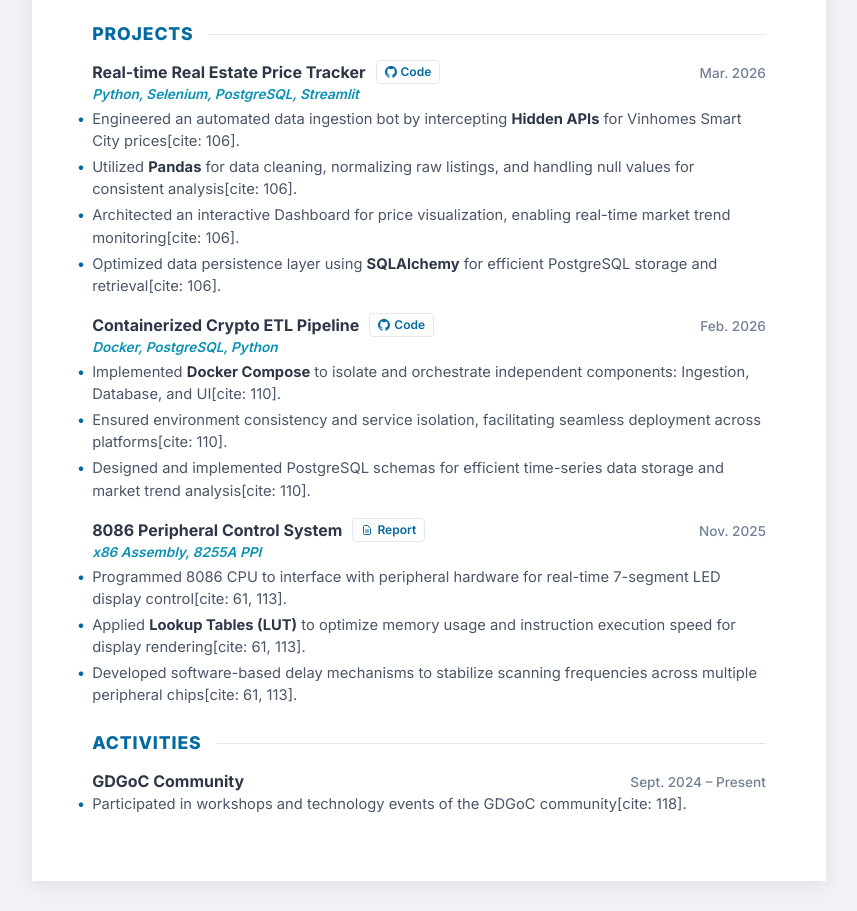
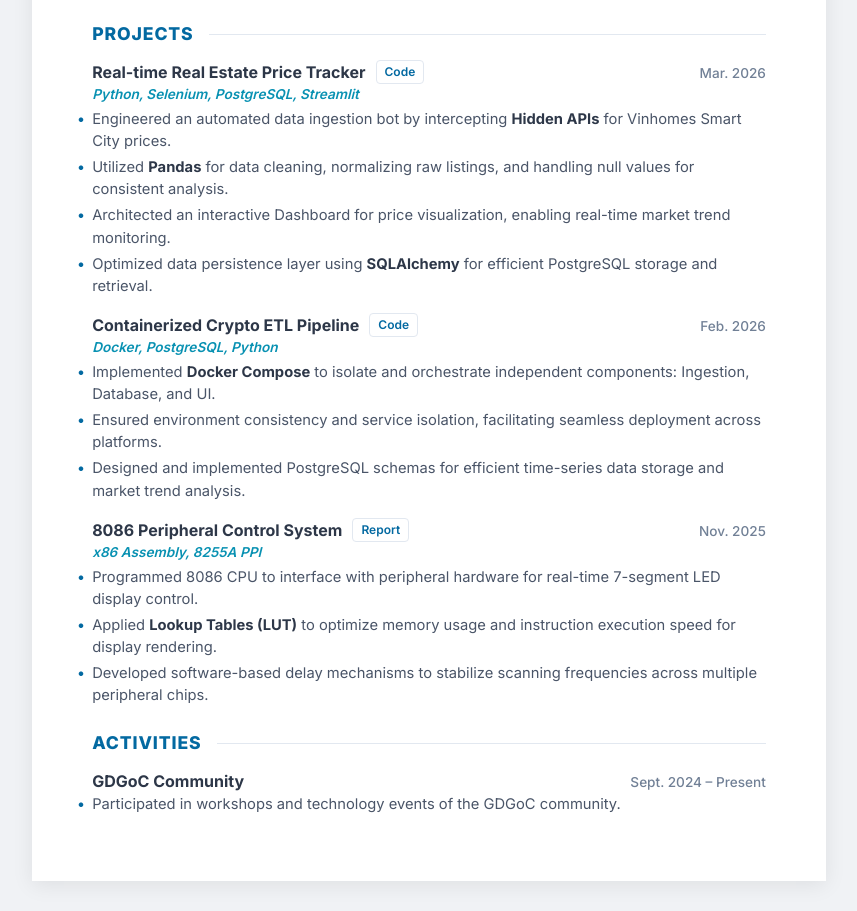
Before and after one commit to nguyenphucptitd24/NguyenPhucCV_VDT2026, a plain HTML site: page index.html in a window 1280 px wide. Shown: the part 518-1429 px from the top of the page, without its empty margins (211-1068 px from the left). Drawn offline with nearby package versions, Linux system fonts and the light colour scheme.

Commit message:
fourth commit

```diff
--- a/index.html
+++ b/index.html
@@ -143,7 +143,7 @@
                     <span class="date-location">Aug. 2024 – Present</span>
                 </div>
                 <div class="flex justify-between items-baseline italic text-gray-700 text-sm mb-2">
-                    <span>Bachelor of Information Technology (GPA: 3.28 / 4.0)</span>
+                    <span>Talent Program - Bachelor of IT (GPA: 3.28 / 4.0)</span>
                     <span class="date-location">Hanoi, Vietnam</span>
                 </div>
                 <ul>
@@ -176,7 +176,6 @@
                     <div class="flex items-center">
                         <span>Real-time Real Estate Price Tracker</span>
                         <a href="https://github.com/nguyenphucptitd24/VDT-Bds_Price" target="_blank" class="project-link">
-                            <svg class="w-3 h-3" fill="currentColor" viewBox="0 0 24 24"><path d="M12 0c-6.626 0-12 5.373-12 12 0 5.302 3.438 9.8 8.207 11.387.599.111.793-.261.793-.577v-2.234c-3.338.726-4.041-1.416-4.041-1.416-.546-1.387-1.333-1.756-1.333-1.756-1.089-.745.083-.729.083-.729 1.205.084 1.839 1.237 1.839 1.237 1.07 1.834 2.807 1.304 3.492.997.107-.775.418-1.305.762-1.604-2.665-.305-5.467-1.334-5.467-5.931 0-1.311.469-2.381 1.236-3.221-.124-.303-.535-1.524.117-3.176 0 0 1.008-.322 3.301 1.23.957-.266 1.983-.399 3.003-.404 1.02.005 2.047.138 3.006.404 2.291-1.552 3.297-1.23 3.297-1.23.653 1.653.242 2.874.118 3.176.77.84 1.235 1.911 1.235 3.221 0 4.609-2.807 5.624-5.479 5.921.43.372.823 1.102.823 2.222v3.293c0 .319.192.694.801.576 4.765-1.589 8.199-6.086 8.199-11.386 0-6.627-5.373-12-12-12z"/></svg>
                             Code
                         </a>
                     </div>
@@ -184,10 +183,10 @@
                 </div>
                 <div class="tech-stack mb-1">Python, Selenium, PostgreSQL, Streamlit</div>
                 <ul>
-                    <li>Engineered an automated data ingestion bot by intercepting <strong>Hidden APIs</strong> for Vinhomes Smart City prices[cite: 106].</li>
-                    <li>Utilized <strong>Pandas</strong> for data cleaning, normalizing raw listings, and handling null values for consistent analysis[cite: 106].</li>
-                    <li>Architected an interactive Dashboard for price visualization, enabling real-time market trend monitoring[cite: 106].</li>
-                    <li>Optimized data persistence layer using <strong>SQLAlchemy</strong> for efficient PostgreSQL storage and retrieval[cite: 106].</li>
+                    <li>Engineered an automated data ingestion bot by intercepting <strong>Hidden APIs</strong> for Vinhomes Smart City prices.</li>
+                    <li>Utilized <strong>Pandas</strong> for data cleaning, normalizing raw listings, and handling null values for consistent analysis.</li>
+                    <li>Architected an interactive Dashboard for price visualization, enabling real-time market trend monitoring.</li>
+                    <li>Optimized data persistence layer using <strong>SQLAlchemy</strong> for efficient PostgreSQL storage and retrieval.</li>
                 </ul>
             </div>
 
@@ -196,7 +195,6 @@
                     <div class="flex items-center">
                         <span>Containerized Crypto ETL Pipeline</span>
                         <a href="https://github.com/nguyenphucptitd24/vdt-crypto-etl" target="_blank" class="project-link">
-                            <svg class="w-3 h-3" fill="currentColor" viewBox="0 0 24 24"><path d="M12 0c-6.626 0-12 5.373-12 12 0 5.302 3.438 9.8 8.207 11.387.599.111.793-.261.793-.577v-2.234c-3.338.726-4.041-1.416-4.041-1.416-.546-1.387-1.333-1.756-1.333-1.756-1.089-.745.083-.729.083-.729 1.205.084 1.839 1.237 1.839 1.237 1.07 1.834 2.807 1.304 3.492.997.107-.775.418-1.305.762-1.604-2.665-.305-5.467-1.334-5.467-5.931 0-1.311.469-2.381 1.236-3.221-.124-.303-.535-1.524.117-3.176 0 0 1.008-.322 3.301 1.23.957-.266 1.983-.399 3.003-.404 1.02.005 2.047.138 3.006.404 2.291-1.552 3.297-1.23 3.297-1.23.653 1.653.242 2.874.118 3.176.77.84 1.235 1.911 1.235 3.221 0 4.609-2.807 5.624-5.479 5.921.43.372.823 1.102.823 2.222v3.293c0 .319.192.694.801.576 4.765-1.589 8.199-6.086 8.199-11.386 0-6.627-5.373-12-12-12z"/></svg>
                             Code
                         </a>
                     </div>
@@ -204,9 +202,9 @@
                 </div>
                 <div class="tech-stack mb-1">Docker, PostgreSQL, Python</div>
                 <ul>
-                    <li>Implemented <strong>Docker Compose</strong> to isolate and orchestrate independent components: Ingestion, Database, and UI[cite: 110].</li>
-                    <li>Ensured environment consistency and service isolation, facilitating seamless deployment across platforms[cite: 110].</li>
-                    <li>Designed and implemented PostgreSQL schemas for efficient time-series data storage and market trend analysis[cite: 110].</li>
+                    <li>Implemented <strong>Docker Compose</strong> to isolate and orchestrate independent components: Ingestion, Database, and UI.</li>
+                    <li>Ensured environment consistency and service isolation, facilitating seamless deployment across platforms.</li>
+                    <li>Designed and implemented PostgreSQL schemas for efficient time-series data storage and market trend analysis.</li>
                 </ul>
             </div>
 
@@ -215,7 +213,6 @@
                     <div class="flex items-center">
                         <span>8086 Peripheral Control System</span>
                         <a href="https://drive.google.com/file/d/1NKGsbN4DTDchs1d-xdJEul8otOOXbew6/view?usp=sharing" target="_blank" class="project-link">
-                            <svg class="w-3 h-3" fill="none" stroke="currentColor" viewBox="0 0 24 24"><path stroke-linecap="round" stroke-linejoin="round" stroke-width="2" d="M9 12h6m-6 4h6m2 5H7a2 2 0 01-2-2V5a2 2 0 012-2h5.586a1 1 0 01.707.293l5.414 5.414a1 1 0 01.293.707V19a2 2 0 01-2 2z"></path></svg>
                             Report
                         </a>
                     </div>
@@ -223,9 +220,9 @@
                 </div>
                 <div class="tech-stack mb-1">x86 Assembly, 8255A PPI</div>
                 <ul>
-                    <li>Programmed 8086 CPU to interface with peripheral hardware for real-time 7-segment LED display control[cite: 61, 113].</li>
-                    <li>Applied <strong>Lookup Tables (LUT)</strong> to optimize memory usage and instruction execution speed for display rendering[cite: 61, 113].</li>
-                    <li>Developed software-based delay mechanisms to stabilize scanning frequencies across multiple peripheral chips[cite: 61, 113].</li>
+                    <li>Programmed 8086 CPU to interface with peripheral hardware for real-time 7-segment LED display control.</li>
+                    <li>Applied <strong>Lookup Tables (LUT)</strong> to optimize memory usage and instruction execution speed for display rendering.</li>
+                    <li>Developed software-based delay mechanisms to stabilize scanning frequencies across multiple peripheral chips.</li>
                 </ul>
             </div>
         </section>
@@ -241,7 +238,7 @@
                     <span class="date-location">Sept. 2024 – Present</span>
                 </div>
                 <ul>
-                    <li>Participated in workshops and technology events of the GDGoC community[cite: 118].</li>
+                    <li>Participated in workshops and technology events of the GDGoC community.</li>
                 </ul>
             </div>
         </section>
```
